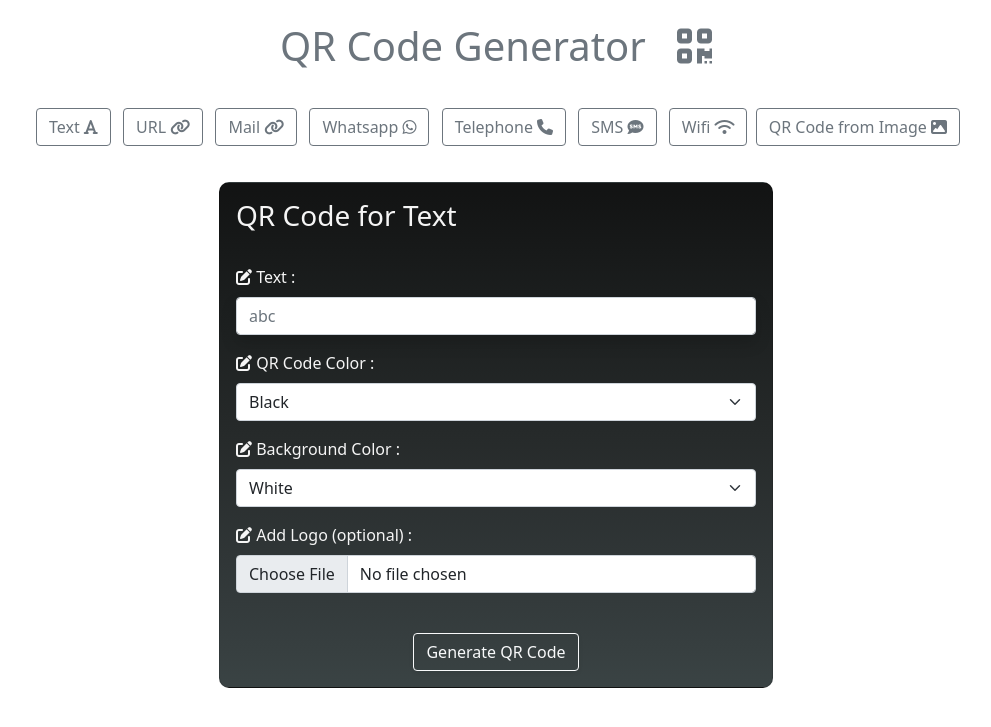
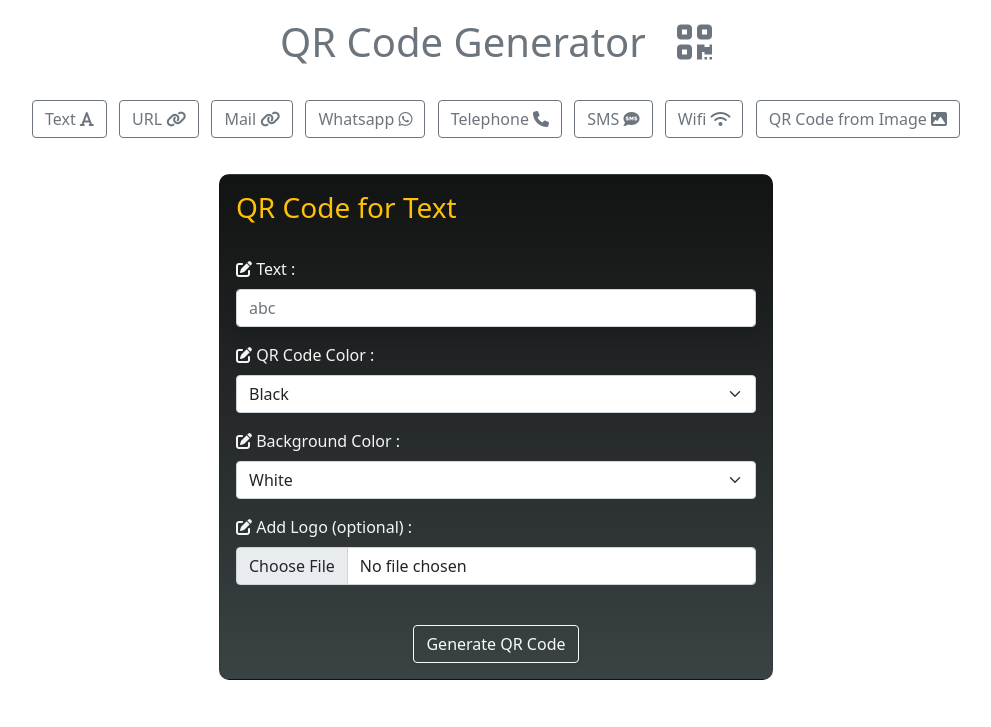
Before and after one commit to SATHISHKUMAR-01/QRCodeGenerator, a Flask app: page / in a window 1280 px wide. Shown: the top 727 px of the page, without its empty margins (144-1135 px from the left). Run offline with Flask 2, Linux system fonts and the light colour scheme; some libraries are stand-ins or nearby versions.

Commit message:
Added Css and js for index Page

```diff
--- a/main.py
+++ b/main.py
@@ -75,7 +75,7 @@ def generateUrlQRCodeF():
 # Function to generate QR Code for Mail
 @app.route('/mail', methods = ['POST'])
 def generateMailQRCode():
-    mail = request.form['mail']
+    mail = request.form['mailId']
     sub = request.form['sub']
     body = request.form['body']
     qrColor = request.form['qrColor']
@@ -145,7 +145,7 @@ def generateSmsQRCode():
 # Function to generate QR Code for Wifi
 @app.route('/wifi', methods = ['POST'])
 def generateWifiQRCode():
-    wifiId = request.form['wifi']
+    wifiId = request.form['wifiId']
     password = request.form['password']
     img= wifi.wifi_qrcode(wifiId,False,"WPA",password)
     return save(img,"wifi.png")
--- a/static/css/index.css
+++ b/static/css/index.css
@@ -2,6 +2,19 @@
 @import url("https://cdnjs.cloudflare.com/ajax/libs/font-awesome/6.1.2/css/all.min.css");
 @import url("https://cdnjs.cloudflare.com/ajax/libs/font-awesome/6.1.2/css/fontawesome.min.css");
 
+
+/* body{
+    background-image: linear-gradient(to bottom, #121313, #1c1f1f, #262a2a, #303637, #3a4344);
+    background-repeat: no-repeat;
+
+}
+.inner-body{
+    border: 5px solid wheat;
+    padding: 5px;
+    margin: 10px;
+    border-radius:10px;
+    background-color: white;
+} */
 
 #text {
     display: block;
@@ -28,4 +41,31 @@
     background-image: linear-gradient(to bottom, #121313, #1c1f1f, #262a2a, #303637, #3a4344);
     color: whitesmoke;
     border-radius: 10px;
+    -webkit-animation: fade-in-left 1s cubic-bezier(0.390, 0.575, 0.565, 1.000) both;
+	        animation: fade-in-left 1s cubic-bezier(0.390, 0.575, 0.565, 1.000) both;
 }
+
+@-webkit-keyframes fade-in-left {
+    0% {
+      -webkit-transform: translateX(-50px);
+              transform: translateX(-50px);
+      opacity: 0;
+    }
+    100% {
+      -webkit-transform: translateX(0);
+              transform: translateX(0);
+      opacity: 1;
+    }
+  }
+  @keyframes fade-in-left {
+    0% {
+      -webkit-transform: translateX(-50px);
+              transform: translateX(-50px);
+      opacity: 0;
+    }
+    100% {
+      -webkit-transform: translateX(0);
+              transform: translateX(0);
+      opacity: 1;
+    }
+  }
--- a/templates/index.html
+++ b/templates/index.html
@@ -1,23 +1,26 @@
 <!DOCTYPE html>
 <html lang="en">
+
 <head>
   <meta charset="UTF-8" />
   <meta http-equiv="X-UA-Compatible" content="IE=edge" />
   <meta name="viewport" content="width=device-width, initial-scale=1.0" />
   <title>QR Code Generator</title>
 
-    <script
-      src="https://cdn.jsdelivr.net/npm/bootstrap@5.0.2/dist/js/bootstrap.bundle.min.js"
+  <script src="https://cdn.jsdelivr.net/npm/bootstrap@5.0.2/dist/js/bootstrap.bundle.min.js"
     integrity="sha384-MrcW6ZMFYlzcLA8Nl+NtUVF0sA7MsXsP1UyJoMp4YLEuNSfAP+JcXn/tWtIaxVXM"
-      crossorigin="anonymous"
-    ></script>
+    crossorigin="anonymous"></script>
 
   <link rel="stylesheet" href="../static/css/index.css">
+
 </head>
+
 <body class="container">
 
+  <div class="inner-body">
+
     <!-- Heading -->
-    <div class="text-secondary fs-1 p-2 text-center  m-2 w-50 mx-auto" >
+    <div class="text-secondary fs-1 p-2 text-center  m-1 w-50 mx-auto">
       QR Code Generator &nbsp; <i class="fa-solid fa-qrcode"></i>
     </div>
 
@@ -25,28 +28,28 @@
 
       <!-- Buttons -->
       <div class="butttons  text-center  p-2">
-        <button class="btn btn-outline-secondary m-1" >
+        <button class="btn btn-outline-secondary m-1" onclick="showText()">
           Text <i class="fa-solid fa-font"></i>
         </button>
-        <button class="btn btn-outline-secondary m-1">
+        <button class="btn btn-outline-secondary m-1" onclick="showUrl()">
           URL <i class="fa-solid fa-link"></i>
         </button>
-        <button class="btn btn-outline-secondary m-1">
+        <button class="btn btn-outline-secondary m-1" onclick="showMail()">
           Mail <i class="fa-solid fa-link"></i>
         </button>
-        <button class="btn btn-outline-secondary m-1">
+        <button class="btn btn-outline-secondary m-1" onclick="showWhatsapp()">
           Whatsapp <i class="fa-brands fa-whatsapp"></i>
         </button>
-        <button class="btn btn-outline-secondary m-1">
+        <button class="btn btn-outline-secondary m-1" onclick="showTelephone()">
           Telephone <i class="fa-solid fa-phone"></i>
         </button>
-        <button class="btn btn-outline-secondary m-1">
+        <button class="btn btn-outline-secondary m-1" onclick="showSms()">
           SMS <i class="fa-solid fa-comment-sms"></i>
         </button>
-        <button class="btn btn-outline-secondary m-1">
+        <button class="btn btn-outline-secondary m-1" onclick="showWifi()">
           Wifi <i class="fa-solid fa-wifi"></i>
         </button>
-        <button class="btn btn-outline-secondary">
+        <button class="btn btn-outline-secondary m-1" onclick="showQRCodeFromLogo()">
           QR Code from Image <i class="fa-solid fa-image"></i>
         </button>
       </div>
@@ -56,8 +59,8 @@
       <!-- Form for Text -->
 
       <div class="card w-50 mx-auto p-3" id="text">
-        <form action="http://localhost:5000/text" method="POST" enctype = "multipart/form-data">
-            <h3> QR Code for Text </h3>
+        <form action="http://localhost:5000/text" method="POST" enctype="multipart/form-data">
+          <h3 class="text-warning"> QR Code for Text </h3>
           <br>
           <div class="mb-3 ">
             <label for="name" class="form-label "> <i class="fa-solid fa-edit"></i> Text : </label>
@@ -66,7 +69,7 @@
           <div class="mb-3 ">
             <label for="name" class="form-label "> <i class="fa-solid fa-edit"></i> QR Code Color : </label>
             <select class="form-select" aria-label="Default select example" name="qrColor" required>
-                  <option value="black" selected > Black </option>
+              <option value="black" selected> Black </option>
               <option value="red" class="m-5">Red</option>
               <option value="blue" class="m-5">Blue</option>
               <option value="orange" class="m-5">Orange</option>
@@ -78,7 +81,7 @@
           <div class="mb-3 ">
             <label for="name" class="form-label "> <i class="fa-solid fa-edit"></i> Background Color : </label>
             <select class="form-select" aria-label="Default select example" name="qrBgColor" required>
-                  <option value="white" selected > White </option>
+              <option value="white" selected> White </option>
               <option value="red" class="m-5">Red</option>
               <option value="blue" class="m-5">Blue</option>
               <option value="orange" class="m-5">Orange</option>
@@ -89,11 +92,13 @@
           </div>
           <div class="mb-3 ">
             <label for="name" class="form-label "> <i class="fa-solid fa-edit"></i> Add Logo (optional) : </label>
-              <input type="file"  name="picture" id="picture" class="form-control" aria-describedby="inputGroupFileAddon04">
+            <input type="file" name="picture" id="picture" class="form-control"
+              aria-describedby="inputGroupFileAddon04">
           </div>
           <br>
           <div class="text-center ">
-                <input type="submit" value="Generate QR Code" id="GenerateQRCode" name="GenerateQRCode" class="btn  btn-outline-light shadow-sm">
+            <input type="submit" value="Generate QR Code" id="GenerateQRCode" name="GenerateQRCode"
+              class="btn  btn-outline-light shadow-sm">
           </div>
         </form>
       </div>
@@ -102,8 +107,8 @@
       <!-- Form for Url -->
 
       <div class="card w-50 mx-auto p-3" id="url">
-        <form action="http://localhost:5000/url" method="POST" enctype = "multipart/form-data">
-            <h3> QR Code for URL </h3>
+        <form action="http://localhost:5000/url" method="POST" enctype="multipart/form-data">
+          <h3 class="text-warning"> QR Code for URL </h3>
           <br>
           <div class="mb-3 ">
             <label for="name" class="form-label "> <i class="fa-solid fa-edit"></i> URL : </label>
@@ -112,7 +117,7 @@
           <div class="mb-3 ">
             <label for="name" class="form-label "> <i class="fa-solid fa-edit"></i> QR Code Color : </label>
             <select class="form-select" aria-label="Default select example" name="qrColor" required>
-                  <option value="black" selected > Black </option>
+              <option value="black" selected> Black </option>
               <option value="red" class="m-5">Red</option>
               <option value="blue" class="m-5">Blue</option>
               <option value="orange" class="m-5">Orange</option>
@@ -124,7 +129,7 @@
           <div class="mb-3 ">
             <label for="name" class="form-label "> <i class="fa-solid fa-edit"></i> Background Color : </label>
             <select class="form-select" aria-label="Default select example" name="qrBgColor" required>
-                  <option value="white" selected > White </option>
+              <option value="white" selected> White </option>
               <option value="red" class="m-5">Red</option>
               <option value="blue" class="m-5">Blue</option>
               <option value="orange" class="m-5">Orange</option>
@@ -135,11 +140,13 @@
           </div>
           <div class="mb-3 ">
             <label for="name" class="form-label "> <i class="fa-solid fa-edit"></i> Add Logo (optional) : </label>
-              <input type="file"  name="picture" id="picture" class="form-control" aria-describedby="inputGroupFileAddon04" >
+            <input type="file" name="picture" id="picture" class="form-control"
+              aria-describedby="inputGroupFileAddon04">
           </div>
           <br>
           <div class="text-center ">
-                <input type="submit" value="Generate QR Code" id="GenerateQRCode" name="GenerateQRCode" class="btn btn-outline-light shadow-sm">
+            <input type="submit" value="Generate QR Code" id="GenerateQRCode" name="GenerateQRCode"
+              class="btn btn-outline-light shadow-sm">
           </div>
         </form>
       </div>
@@ -147,16 +154,17 @@
       <!-- Form for Mail -->
 
       <div class="card w-50 mx-auto p-3" id="mail">
-        <form action="http://localhost:5000/mail" method="POST" enctype = "multipart/form-data">
-            <h3> QR Code for Mail </h3>
+        <form action="http://localhost:5000/mail" method="POST" enctype="multipart/form-data">
+          <h3 class="text-warning"> QR Code for Mail </h3>
           <br>
           <div class="mb-3 ">
             <label for="name" class="form-label "> <i class="fa-solid fa-edit"></i> Mail Id : </label>
-                <input type="email" class="form-control shadow" id="mail" name="mail" placeholder="www.abc.com" required>
+            <input type="email" class="form-control shadow" id="mailId" name="mailId" placeholder="www.abc.com"
+              required>
           </div>
           <div class="mb-3 ">
             <label for="name" class="form-label "> <i class="fa-solid fa-edit"></i> Subject : </label>
-              <input type="text" class="form-control shadow" id="sub" name="sub"  required>
+            <input type="text" class="form-control shadow" id="sub" name="sub" required>
           </div>
           <div class="mb-3 ">
             <label for="name" class="form-label "> <i class="fa-solid fa-edit"></i> Body : </label>
@@ -165,7 +173,7 @@
           <div class="mb-3 ">
             <label for="name" class="form-label "> <i class="fa-solid fa-edit"></i> QR Code Color : </label>
             <select class="form-select" aria-label="Default select example" name="qrColor" required>
-                  <option value="black" selected > Black </option>
+              <option value="black" selected> Black </option>
               <option value="red" class="m-5">Red</option>
               <option value="blue" class="m-5">Blue</option>
               <option value="orange" class="m-5">Orange</option>
@@ -177,7 +185,7 @@
           <div class="mb-3 ">
             <label for="name" class="form-label "> <i class="fa-solid fa-edit"></i> Background Color : </label>
             <select class="form-select" aria-label="Default select example" name="qrBgColor" required>
-                  <option value="white" selected > White </option>
+              <option value="white" selected> White </option>
               <option value="red" class="m-5">Red</option>
               <option value="blue" class="m-5">Blue</option>
               <option value="orange" class="m-5">Orange</option>
@@ -188,11 +196,13 @@
           </div>
           <div class="mb-3 ">
             <label for="name" class="form-label "> <i class="fa-solid fa-edit"></i> Add Logo (optional) : </label>
-              <input type="file"  name="picture" id="picture" class="form-control" aria-describedby="inputGroupFileAddon04" >
+            <input type="file" name="picture" id="picture" class="form-control"
+              aria-describedby="inputGroupFileAddon04">
           </div>
           <br>
           <div class="text-center ">
-                <input type="submit" value="Generate QR Code" id="GenerateQRCode" name="GenerateQRCode" class="btn btn-outline-light shadow-sm">
+            <input type="submit" value="Generate QR Code" id="GenerateQRCode" name="GenerateQRCode"
+              class="btn btn-outline-light shadow-sm">
           </div>
         </form>
       </div>
@@ -200,21 +210,21 @@
       <!-- Form for Whatsapp -->
 
       <div class="card w-50 mx-auto p-3" id="whatsapp">
-        <form action="http://localhost:5000/whatsapp" method="POST" enctype = "multipart/form-data">
-            <h3> QR Code for Whatsapp </h3>
+        <form action="http://localhost:5000/whatsapp" method="POST" enctype="multipart/form-data">
+          <h3 class="text-warning"> QR Code for Whatsapp </h3>
           <br>
           <div class="mb-3 ">
             <label for="name" class="form-label "> <i class="fa-solid fa-edit"></i> Whatsapp number : </label>
-              <input type="text" class="form-control shadow" id="whatsappNum" name="whatsappNum"  required>
+            <input type="text" class="form-control shadow" id="whatsappNum" name="whatsappNum" required>
           </div>
           <div class="mb-3 ">
             <label for="name" class="form-label "> <i class="fa-solid fa-edit"></i> Message : </label>
-              <input type="text" class="form-control shadow" id="message" name="message"  required>
+            <input type="text" class="form-control shadow" id="message" name="message" required>
           </div>
           <div class="mb-3 ">
             <label for="name" class="form-label "> <i class="fa-solid fa-edit"></i> QR Code Color : </label>
             <select class="form-select" aria-label="Default select example" name="qrColor" required>
-                  <option value="black" selected > Black </option>
+              <option value="black" selected> Black </option>
               <option value="red" class="m-5">Red</option>
               <option value="blue" class="m-5">Blue</option>
               <option value="orange" class="m-5">Orange</option>
@@ -226,7 +236,7 @@
           <div class="mb-3 ">
             <label for="name" class="form-label "> <i class="fa-solid fa-edit"></i> Background Color : </label>
             <select class="form-select" aria-label="Default select example" name="qrBgColor" required>
-                  <option value="white" selected > White </option>
+              <option value="white" selected> White </option>
               <option value="red" class="m-5">Red</option>
               <option value="blue" class="m-5">Blue</option>
               <option value="orange" class="m-5">Orange</option>
@@ -237,11 +247,13 @@
           </div>
           <div class="mb-3 ">
             <label for="name" class="form-label "> <i class="fa-solid fa-edit"></i> Add Logo (optional) : </label>
-              <input type="file"  name="picture" id="picture" class="form-control" aria-describedby="inputGroupFileAddon04" >
+            <input type="file" name="picture" id="picture" class="form-control"
+              aria-describedby="inputGroupFileAddon04">
           </div>
           <br>
           <div class="text-center ">
-                <input type="submit" value="Generate QR Code" id="GenerateQRCode" name="GenerateQRCode" class="btn btn-outline-light shadow-sm">
+            <input type="submit" value="Generate QR Code" id="GenerateQRCode" name="GenerateQRCode"
+              class="btn btn-outline-light shadow-sm">
           </div>
         </form>
       </div>
@@ -249,17 +261,17 @@
       <!-- Form for Telephone -->
 
       <div class="card w-50 mx-auto p-3" id="telephone">
-        <form action="http://localhost:5000/telephone" method="POST" enctype = "multipart/form-data">
-            <h3> QR Code for Telephone </h3>
+        <form action="http://localhost:5000/telephone" method="POST" enctype="multipart/form-data">
+          <h3 class="text-warning"> QR Code for Telephone </h3>
           <br>
           <div class="mb-3 ">
             <label for="name" class="form-label "> <i class="fa-solid fa-edit"></i> Telephone number : </label>
-              <input type="text" class="form-control shadow" id="telephoneNum" name="telephoneNum"  required>
+            <input type="text" class="form-control shadow" id="telephoneNum" name="telephoneNum" required>
           </div>
           <div class="mb-3 ">
             <label for="name" class="form-label "> <i class="fa-solid fa-edit"></i> QR Code Color : </label>
             <select class="form-select" aria-label="Default select example" name="qrColor" required>
-                  <option value="black" selected > Black </option>
+              <option value="black" selected> Black </option>
               <option value="red" class="m-5">Red</option>
               <option value="blue" class="m-5">Blue</option>
               <option value="orange" class="m-5">Orange</option>
@@ -271,7 +283,7 @@
           <div class="mb-3 ">
             <label for="name" class="form-label "> <i class="fa-solid fa-edit"></i> Background Color : </label>
             <select class="form-select" aria-label="Default select example" name="qrBgColor" required>
-                  <option value="white" selected > White </option>
+              <option value="white" selected> White </option>
               <option value="red" class="m-5">Red</option>
               <option value="blue" class="m-5">Blue</option>
               <option value="orange" class="m-5">Orange</option>
@@ -282,11 +294,13 @@
           </div>
           <div class="mb-3 ">
             <label for="name" class="form-label "> <i class="fa-solid fa-edit"></i> Add Logo (optional) : </label>
-              <input type="file"  name="picture" id="picture" class="form-control" aria-describedby="inputGroupFileAddon04" >
+            <input type="file" name="picture" id="picture" class="form-control"
+              aria-describedby="inputGroupFileAddon04">
           </div>
           <br>
           <div class="text-center ">
-                <input type="submit" value="Generate QR Code" id="GenerateQRCode" name="GenerateQRCode" class="btn btn-outline-light shadow-sm">
+            <input type="submit" value="Generate QR Code" id="GenerateQRCode" name="GenerateQRCode"
+              class="btn btn-outline-light shadow-sm">
           </div>
         </form>
       </div>
@@ -294,21 +308,21 @@
       <!-- Form for SMS -->
 
       <div class="card w-50 mx-auto p-3" id="sms">
-        <form action="http://localhost:5000/sms" method="POST" enctype = "multipart/form-data">
-            <h3> QR Code for SMS </h3>
+        <form action="http://localhost:5000/sms" method="POST" enctype="multipart/form-data">
+          <h3 class="text-warning"> QR Code for SMS </h3>
           <br>
           <div class="mb-3 ">
             <label for="name" class="form-label "> <i class="fa-solid fa-edit"></i> Mobile number : </label>
-              <input type="text" class="form-control shadow" id="mobileNum" name="mobileNum"  required>
+            <input type="text" class="form-control shadow" id="mobileNum" name="mobileNum" required>
           </div>
           <div class="mb-3 ">
             <label for="name" class="form-label "> <i class="fa-solid fa-edit"></i> Message : </label>
-              <input type="text" class="form-control shadow" id="message" name="message"  required>
+            <input type="text" class="form-control shadow" id="message" name="message" required>
           </div>
           <div class="mb-3 ">
             <label for="name" class="form-label "> <i class="fa-solid fa-edit"></i> QR Code Color : </label>
             <select class="form-select" aria-label="Default select example" name="qrColor" required>
-                  <option value="black" selected > Black </option>
+              <option value="black" selected> Black </option>
               <option value="red" class="m-5">Red</option>
               <option value="blue" class="m-5">Blue</option>
               <option value="orange" class="m-5">Orange</option>
@@ -320,7 +334,7 @@
           <div class="mb-3 ">
             <label for="name" class="form-label "> <i class="fa-solid fa-edit"></i> Background Color : </label>
             <select class="form-select" aria-label="Default select example" name="qrBgColor" required>
-                  <option value="white" selected > White </option>
+              <option value="white" selected> White </option>
               <option value="red" class="m-5">Red</option>
               <option value="blue" class="m-5">Blue</option>
               <option value="orange" class="m-5">Orange</option>
@@ -331,11 +345,13 @@
           </div>
           <div class="mb-3 ">
             <label for="name" class="form-label "> <i class="fa-solid fa-edit"></i> Add Logo (optional) : </label>
-              <input type="file"  name="picture" id="picture" class="form-control" aria-describedby="inputGroupFileAddon04" >
+            <input type="file" name="picture" id="picture" class="form-control"
+              aria-describedby="inputGroupFileAddon04">
           </div>
           <br>
           <div class="text-center ">
-                <input type="submit" value="Generate QR Code" id="GenerateQRCode" name="GenerateQRCode" class="btn btn-outline-light shadow-sm">
+            <input type="submit" value="Generate QR Code" id="GenerateQRCode" name="GenerateQRCode"
+              class="btn btn-outline-light shadow-sm">
           </div>
         </form>
       </div>
@@ -343,20 +359,21 @@
       <!-- Form for Wifi -->
 
       <div class="card w-50 mx-auto p-3" id="wifi">
-        <form action="http://localhost:5000/wifi" method="POST" enctype = "multipart/form-data">
-            <h3> QR Code for WIFI </h3>
+        <form action="http://localhost:5000/wifi" method="POST" enctype="multipart/form-data">
+          <h3 class="text-warning"> QR Code for WIFI </h3>
           <br>
           <div class="mb-3 ">
             <label for="name" class="form-label "> <i class="fa-solid fa-edit"></i> Wifi ID : </label>
-              <input type="text" class="form-control shadow" id="wifi" name="wifi"  required>
+            <input type="text" class="form-control shadow" id="wifiId" name="wifiId" required>
           </div>
           <div class="mb-3 ">
             <label for="name" class="form-label "> <i class="fa-solid fa-edit"></i> Password : </label>
-              <input type="password" class="form-control shadow" id="password" name="password"  required>
+            <input type="password" class="form-control shadow" id="password" name="password" required>
           </div>
           <br>
           <div class="text-center ">
-                <input type="submit" value="Generate QR Code" id="GenerateQRCode" name="GenerateQRCode" class="btn  btn-outline-light shadow-sm">
+            <input type="submit" value="Generate QR Code" id="GenerateQRCode" name="GenerateQRCode"
+              class="btn  btn-outline-light shadow-sm">
           </div>
         </form>
       </div>
@@ -365,8 +382,8 @@
 
       <!-- Form for QR Code from LOGO -->
       <div class="card w-50 mx-auto p-3" id="QRCodeFromLogo">
-        <form action="http://localhost:5000/QRCodeFromLogo" method="POST" enctype = "multipart/form-data">
-            <h3> QR Code from Image </h3>
+        <form action="http://localhost:5000/QRCodeFromLogo" method="POST" enctype="multipart/form-data">
+          <h3 class="text-warning"> QR Code from Image </h3>
           <br>
           <div class="mb-3 ">
             <label for="name" class="form-label "> <i class="fa-solid fa-edit"></i> Enter the Text/URL : </label>
@@ -374,10 +391,12 @@
           </div>
           <div class="mb-3 ">
             <label for="name" class="form-label "> <i class="fa-solid fa-edit"></i> Add the image : </label>
-                <input type="file"  name="picture" id="picture" class="form-control" aria-describedby="inputGroupFileAddon04" required>
+            <input type="file" name="picture" id="picture" class="form-control" aria-describedby="inputGroupFileAddon04"
+              required>
           </div>
           <div class="text-center ">
-                <input type="submit" value="Generate QR Code" id="GenerateQRCode" name="GenerateQRCode" class="btn  btn-outline-light shadow-sm">
+            <input type="submit" value="Generate QR Code" id="GenerateQRCode" name="GenerateQRCode"
+              class="btn  btn-outline-light shadow-sm">
           </div>
         </form>
       </div>
@@ -385,7 +404,10 @@
 
 
     </div>
+    <br>
+  </div>
+</body>
 
+<script src="../static/js/index.js"></script>
 
-  </body>
 </html>
```
Also changed, not shown: static/js/index.js (added, +66 -0 lines). Lines whose indentation alone changed are shown as unchanged.
